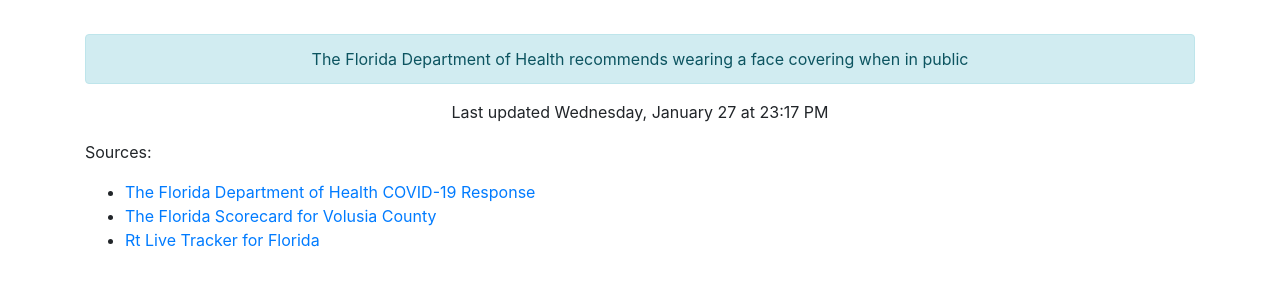
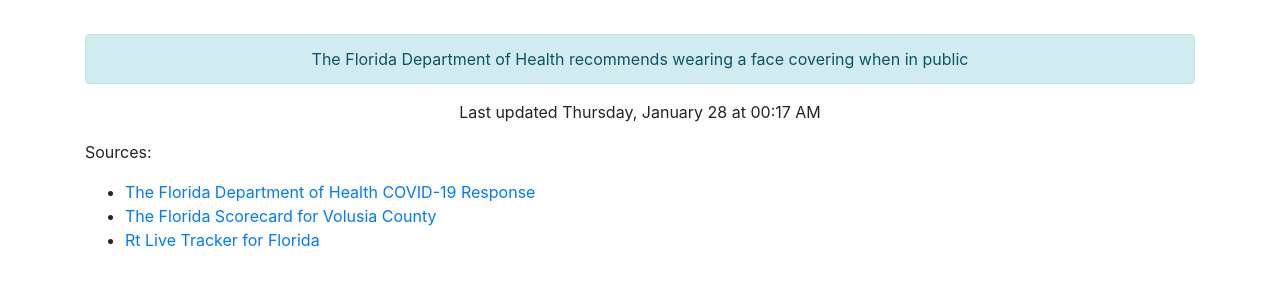
Before and after one commit to thinkjson/timeforchurch, a Jekyll site: the page built from index.md, in a window 1280 px wide. Shown: the part 544-830 px from the top of the page. Built offline with Jekyll 4.4.1, drawn with Linux system fonts in a browser that asks for light colours; our own code applies the rules of GitHub Pages for plain Markdown files.

Commit message:
Updating data

```diff
--- a/_includes/data.html
+++ b/_includes/data.html
@@ -10,4 +10,4 @@
     <div class="outcome text-success">YES</div>
     <div class="alert alert-info" role="alert">The Florida Department of Health recommends wearing a face covering when in public</div>
 
-    <p>Last updated Wednesday, January 27 at 23:17 PM</p>
+    <p>Last updated Thursday, January 28 at 00:17 AM</p>
```
